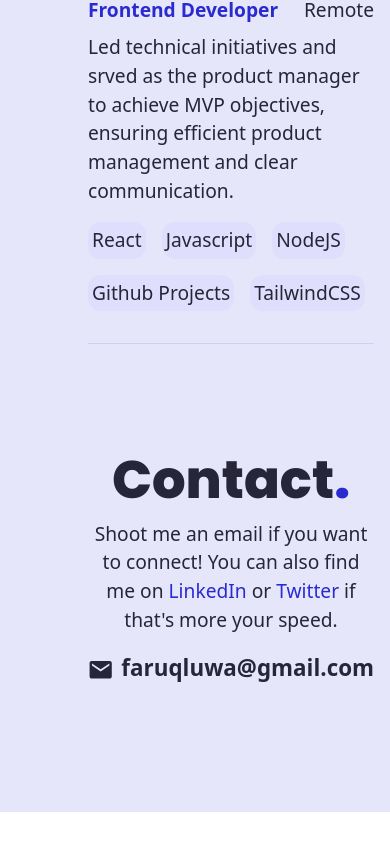
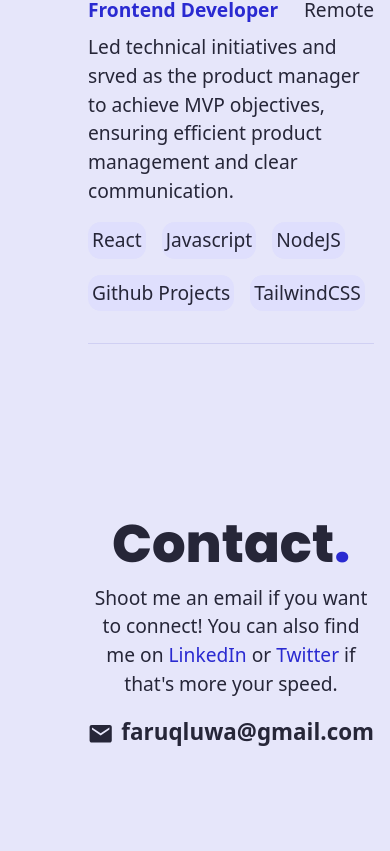
Before and after one commit to Luwa-Tech/personal-portfolio, a React (Vite) app: page / in a window 390 px wide. Shown: the part 3352-4203 px from the top of the page. Before the commit the page ends 4164 px from the top, so only its background shows below. Built offline with nearby package versions, Linux system fonts and the light colour scheme.

Commit message:
contact section padding

```diff
--- a/src/pages/HomePage.jsx
+++ b/src/pages/HomePage.jsx
@@ -54,12 +54,12 @@ const Home = () => {
             </section>
 
             {/* Experience */}
-            <section id="experience" className=" md:w-[70%] pl-[5.5rem] pr-4 md:px-0 mx-auto md:mb-[10rem] text-primary-900 mb-[6rem]">
+            <section id="experience" className=" md:w-[70%] pl-[5.5rem] pr-4 md:px-0 mx-auto md:mb-[10rem] text-primary-900 mb-[10rem]">
                 <Experience />
             </section>
 
             {/* Contact */}
-            <section id="contact" className=" md:w-[70%] pl-[5.5rem] pr-4 md:px-0 mx-auto md:pb-[13rem] mb-[8rem]  text-primary-900">
+            <section id="contact" className=" md:w-[70%] pl-[5.5rem] pr-4 md:px-0 mx-auto pb-[8rem] mt-[6rem] md:mt-0 md:pb-[13rem] mb-[8rem]  text-primary-900">
                 <Contact />
             </section>
         </main>
```
